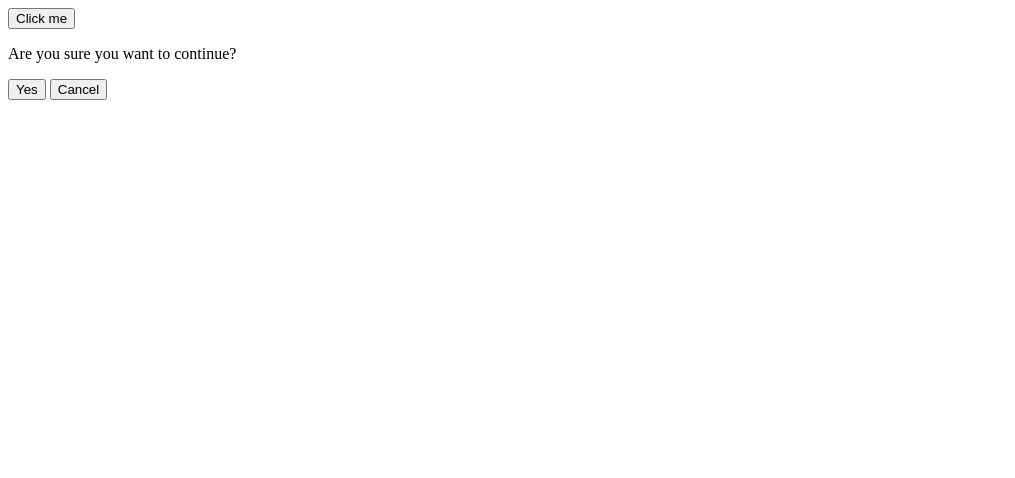
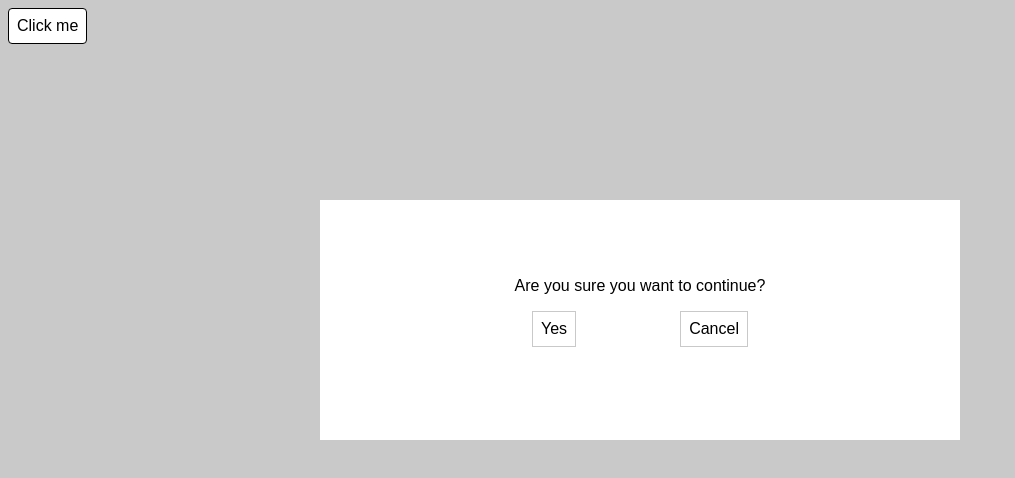
Before and after one commit to kimbrammazz/sitemate_codeChallenge, a plain HTML site: page index.html in a window 1280 px wide. Both pictures are taken after a click on the button "Click me". Shown: the whole page, without its empty margins (0-1015 px from the left). Drawn offline with Linux system fonts and the light colour scheme.

Commit message:
styling to modal and buttons

```diff
--- a/app.js
+++ b/app.js
@@ -6,7 +6,7 @@
 
 // display modal
 const clickMe = document.querySelector(".click-me");
-const modal = document.querySelector(".modal-container");
+const modal = document.querySelector(".modal-overlay");
 
 clickMe.addEventListener("click", () => {
 	modal.classList.add("show-modal");
@@ -19,17 +19,16 @@ const answer = document.querySelector(".answer");
 
 modalButtons.forEach((btn) => {
 	//console.log(btn);
-	console.log(btn.classList);
+	//console.log(btn.classList);
 
-	btn.addEventListener("click", (e) => {
-		modal.classList;
+	btn.addEventListener("click", () => {
 		if (btn.classList.contains("btn-yes")) {
 			modal.classList.remove("show-modal");
-			answer.textContent = "yes";
+			answer.textContent = `"yes"`;
 			displayAnswer.classList.add("display-response");
 		} else {
 			modal.classList.remove("show-modal");
-			answer.textContent = "cancel";
+			answer.textContent = `"cancel"`;
 			displayAnswer.classList.add("display-response");
 		}
 	});
--- a/index.html
+++ b/index.html
@@ -12,6 +12,7 @@
 				<button class="click-me">Click me</button>
 			</div>
 			<!-- modal -->
+			<div class="modal-overlay">
 				<div class="modal-container">
 					<p>Are you sure you want to continue?
 						<div class="buttons-container">
@@ -19,6 +20,7 @@
 							<button class="btn btn-cancel">Cancel</button>
 						</div>
 					</p>
+				</div>
 			</div>
 			<!-- end of modal -->
 			<div class="response">
--- a/style.css
+++ b/style.css
@@ -1,16 +1,68 @@
-.modal-container {
+:root {
+	--grey: #c9c9c9;
+	--white: #ffffff;
+	--black: #000000;
+}
+
+html {
+	background: var(--grey);
+	font-family: arial, san-serif;
+	font-size: 1rem;
+}
+
+.click-me {
+	background-color: var(--white);
+	border: 1px solid var(--black);
+	font-size: 1rem;
+	padding: 0.5rem;
+	border-radius: 0.25rem;
+}
+
+.modal-overlay {
 	visibility: hidden;
+	position: fixed;
+	top: 25%;
+	left: 25%;
+	width: 100%;
+	height: 100%;
+	z-index: -10;
 }
 
 /* show modal */
 .show-modal {
 	visibility: visible;
+	z-index: 10;
+}
+
+.modal-container {
+	background: var(--white);
+	width: 50vw;
+	height: 30vh;
+	text-align: center;
+	display: flex;
+	flex-direction: column;
+	justify-content: center;
+}
+
+.buttons-container {
+	width: 50%;
+	margin: 0 auto;
+	display: flex;
+	text-align: center;
+	justify-content: space-around;
+}
+
+.btn {
+	background-color: var(--white);
+	border: 1px solid var(--grey);
+	font-size: 1rem;
+	padding: 0.5rem;
 }
 
 .response {
 	visibility: hidden;
 }
-
+/* show response */
 .display-response {
 	visibility: visible;
 }
```
Lines whose indentation alone changed are shown as unchanged.
